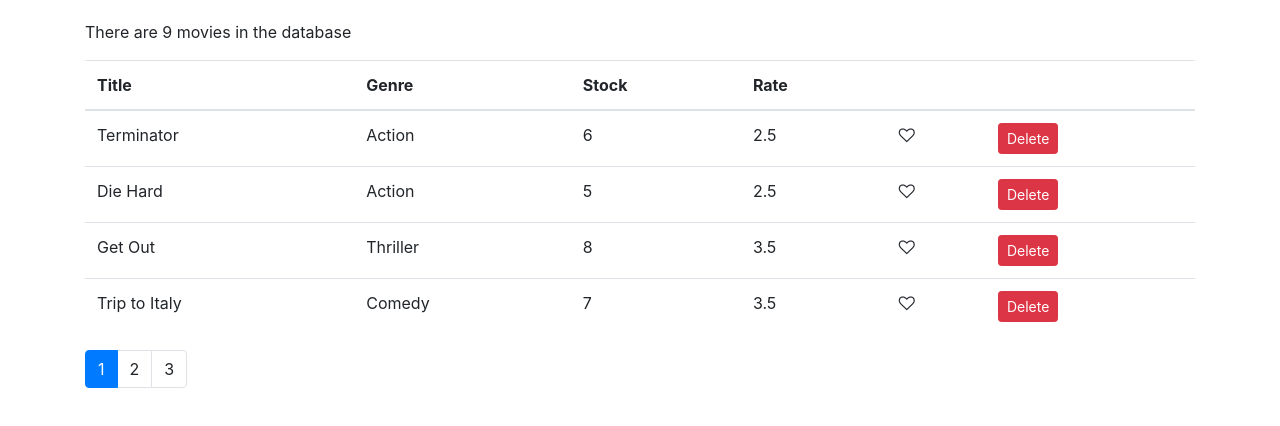
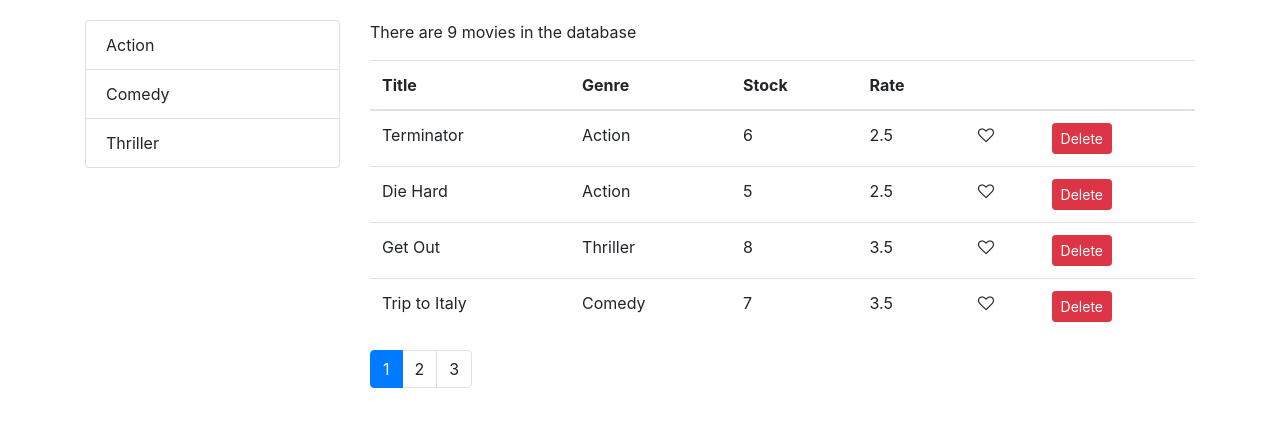
Before and after one commit to PRETHIVEE/parrot, a React (Create React App) app: page /movies/1 in a window 1280 px wide. Shown: the top 426 px of the page. Built offline with nearby package versions, Linux system fonts and the light colour scheme.

Commit message:
adding filter to genre

```diff
--- a/package.json
+++ b/package.json
@@ -9,6 +9,7 @@
     "bootstrap": "^4.1.1",
     "font-awesome": "^4.7.0",
     "lodash": "^4.17.10",
+    "prop-types": "^15.6.2",
     "react": "^17.0.2",
     "react-dom": "^17.0.2",
     "react-scripts": "4.0.3",
--- /dev/null
+++ b/src/components/common/listGroup.jsx
@@ -0,0 +1,22 @@
+import React from "react";
+
+const ListGroup = (props) => {
+  const { items, onItemSelect, selectedItem } = props;
+  return (
+    <ul className="list-group">
+      {items.map((item) => (
+        <li
+          key={item._id}
+          onClick={() => onItemSelect(item)}
+          className={
+            item === selectedItem ? "list-group-item active" : "list-group-item"
+          }
+        >
+          {item.name}
+        </li>
+      ))}
+    </ul>
+  );
+};
+
+export default ListGroup;
--- a/src/components/movies.jsx
+++ b/src/components/movies.jsx
@@ -1,15 +1,23 @@
 import React, { Component } from "react";
 import Like from "./common/like";
+import ListGroup from "./common/listGroup";
 import Pagination from "./common/pagination";
 import { paginate } from "../utils/paginate";
 import { getMovies } from "../services/fakeMovieService";
+import { getGenres } from "../services/fakeGenreService";
 
 class Movies extends Component {
   state = {
-    movies: getMovies(),
+    movies: [],
+    genres: [],
     currentPage: 1,
     pageSize: 4,
   };
+
+  componentDidMount() {
+    this.setState({ movies: getMovies(), genres: getGenres() });
+  }
+
   handleDelete = (movie) => {
     // a new movies array should be created everytime except the movie we passed here
     const removies = this.state.movies.filter((rm) => rm._id !== movie._id);
@@ -23,8 +31,14 @@
     movies[index].liked = !movies[index].liked; // Updating : like become unliked vice versa
     this.setState({ movies });
   };
+
   handlePageChange = (page) => {
     this.setState({ currentPage: page });
+  };
+
+  handleGenreSelect = (genre) => {
+    console.log(genre);
+    this.setState({ selectedGenre: genre });
   };
 
   render() {
@@ -36,7 +50,15 @@
     const movies = paginate(allMovies, currentPage, pageSize);
 
     return (
-      <React.Fragment>
+      <div className="row">
+        <div className="col-3">
+          <ListGroup
+            items={this.state.genres}
+            selectedItem={this.state.selectedGenre}
+            onItemSelect={this.handleGenreSelect}
+          />
+        </div>
+        <div className="col">
           <p>There are {count} movies in the database</p>
           <table className="table table-hover">
             <thead>
@@ -81,7 +103,8 @@
             currentPage={currentPage}
             onPageChange={this.handlePageChange}
           />
-      </React.Fragment>
+        </div>
+      </div>
     );
   }
 }
```
Also changed, not shown: 1 other file (tests, documents, lock files or other folders). Lines whose indentation alone changed are shown as unchanged.
